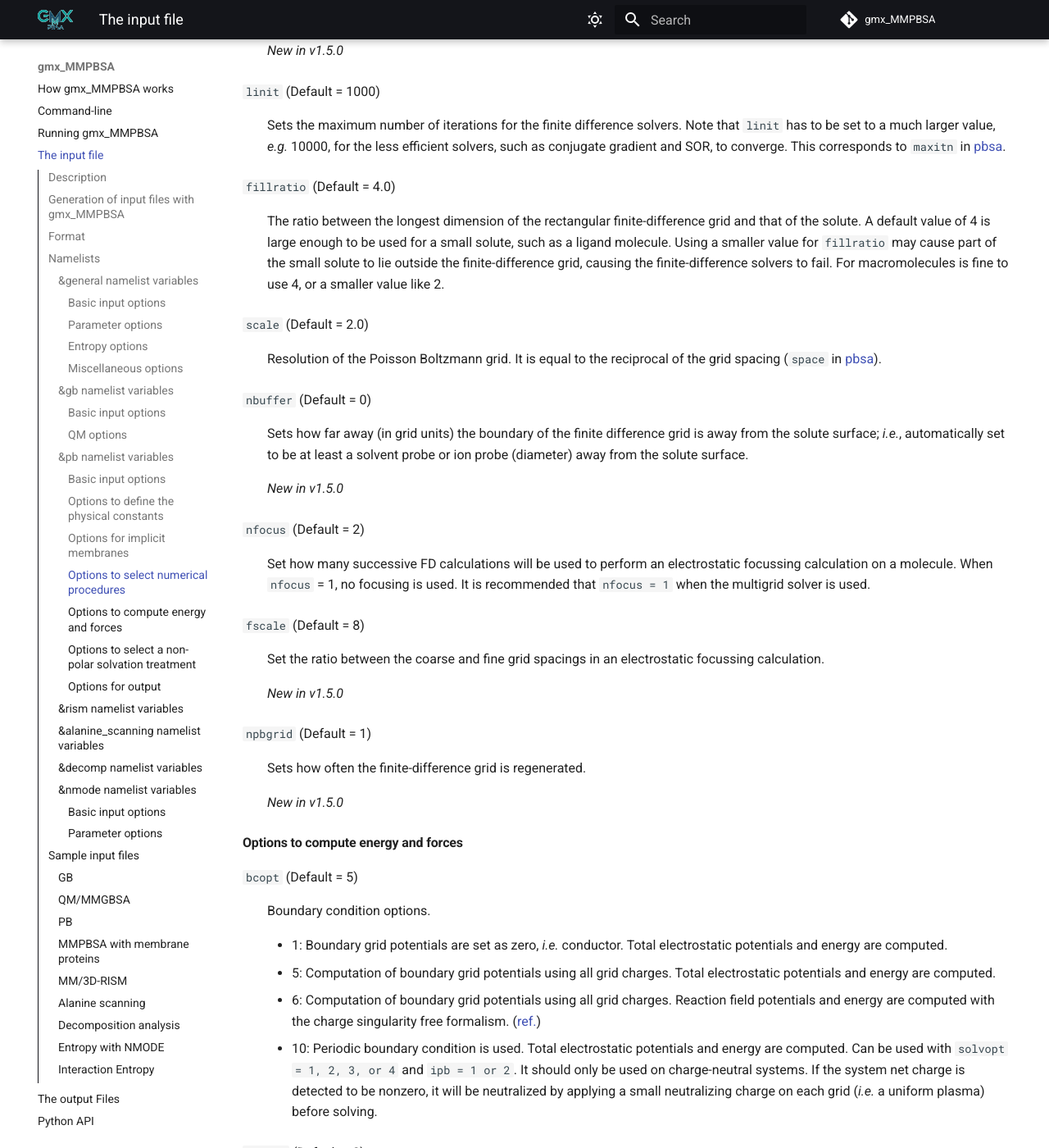
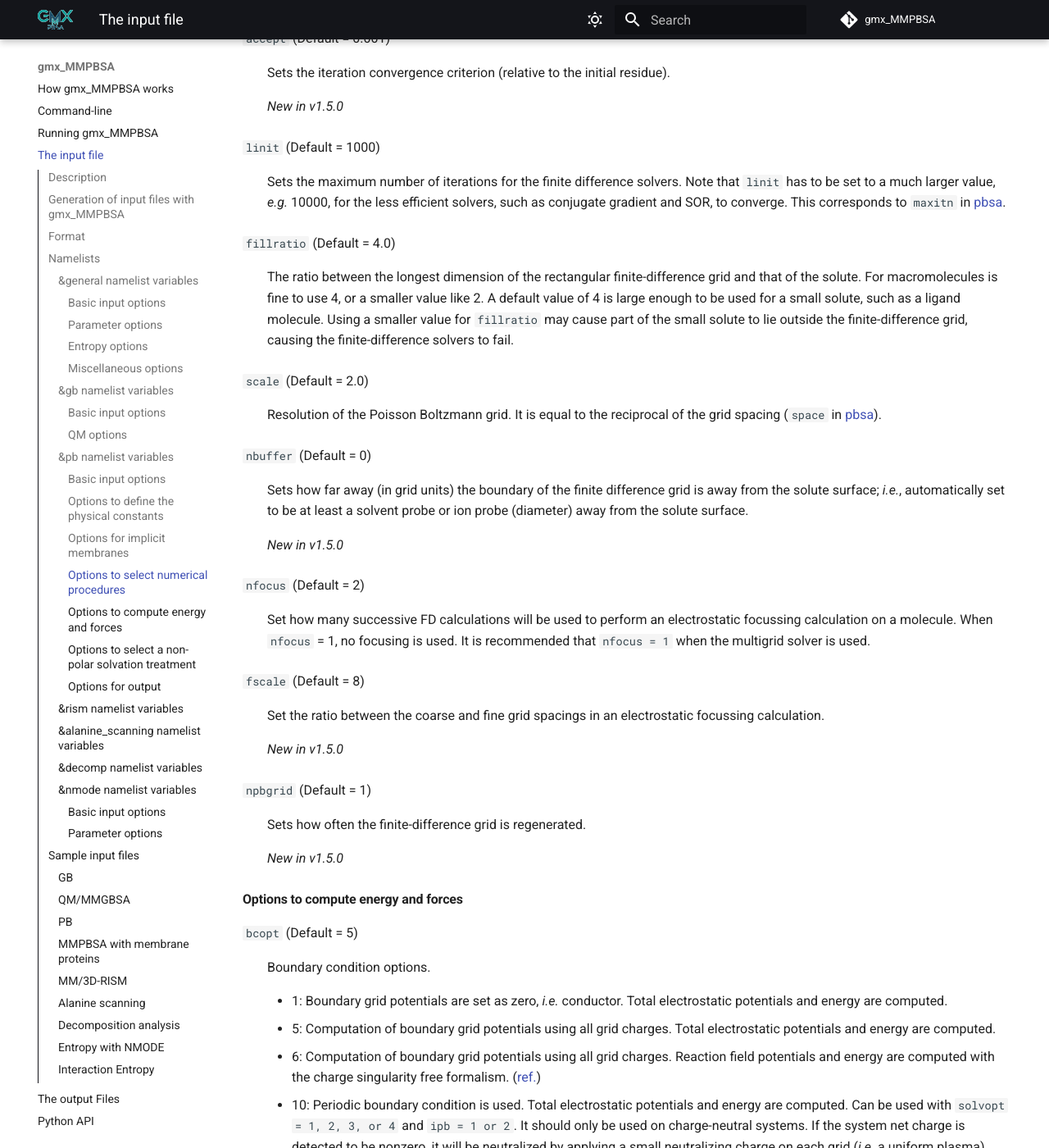
Before and after one commit to Valdes-Tresanco-MS/gmx_MMPBSA, an MkDocs documentation site: the page built from docs/input_file.md, in a window 1280 px wide and 1400 px high, scrolled down 18266 px. Shown: the whole window at 82% size. Built offline with MkDocs 1.6.1 and Material for MkDocs 9.7.7, drawn with Linux system fonts in a browser that asks for light colours; comment, search, counter and statistics services are not loaded; some of the changed text lies outside the part shown.

Commit message:
update doc

```diff
--- a/docs/input_file.md
+++ b/docs/input_file.md
@@ -433,7 +436,7 @@
 `use_sander`
 :   Use sander for energy calculations, even when `mmpbsa_py_energy` will suffice.
 
-    _Removed in v1.5.0: Now sander is used in all calculations_
+    _Removed in v1.5.0: Now `sander` is used in all calculations_
 
 verbose (Default = 0)
 :   Specifies how much output is printed in the output file.
@@ -585,7 +588,7 @@
 `qmcut` (Default = 9999.0)
 :   The cutoff for the qm/mm charge interactions.
 
-  [4]: https://ambermd.org/doc12/Amber21.pdf#chapter.34
+  [4]: https://ambermd.org/doc12/Amber21.pdf#subsection.34.11.49
 
 ### **`&pb` namelist variables**
 
@@ -817,10 +823,10 @@
 This corresponds to `maxitn` in [pbsa][5].
 
 `fillratio` (Default = 4.0)
-:   The ratio between the longest dimension of the rectangular finite-difference grid and that of the solute. A default
-value of 4 is large enough to be used for a small solute, such as a ligand molecule. Using a smaller value for
-`fillratio` may cause part of the small solute to lie outside the finite-difference grid, causing the
-finite-difference solvers to fail. For macromolecules is fine to use 4, or a smaller value like 2.
+:   The ratio between the longest dimension of the rectangular finite-difference grid and that of the solute. For
+macromolecules is fine to use 4, or a smaller value like 2. A default value of 4 is large enough to be used for a
+small solute, such as a ligand molecule. Using a smaller value for `fillratio` may cause part of the small solute
+to lie outside the finite-difference grid, causing the finite-difference solvers to fail.
 
 `scale` (Default = 2.0)
 :   Resolution of the Poisson Boltzmann grid. It is equal to the reciprocal of the grid spacing (`space` in [pbsa][5]).
```
Also changed, not shown: other parts of docs/input_file.md (+15 -9 lines), docs/examples/NonLinear_PB_solver/README.md (+3 -3 lines), docs/examples/Protein_membrane/README.md (+6 -3 lines), docs/examples/Protein_membrane_CHARMMff/README.md (+4 -3 lines), docs/assets/prot_memb.png.
